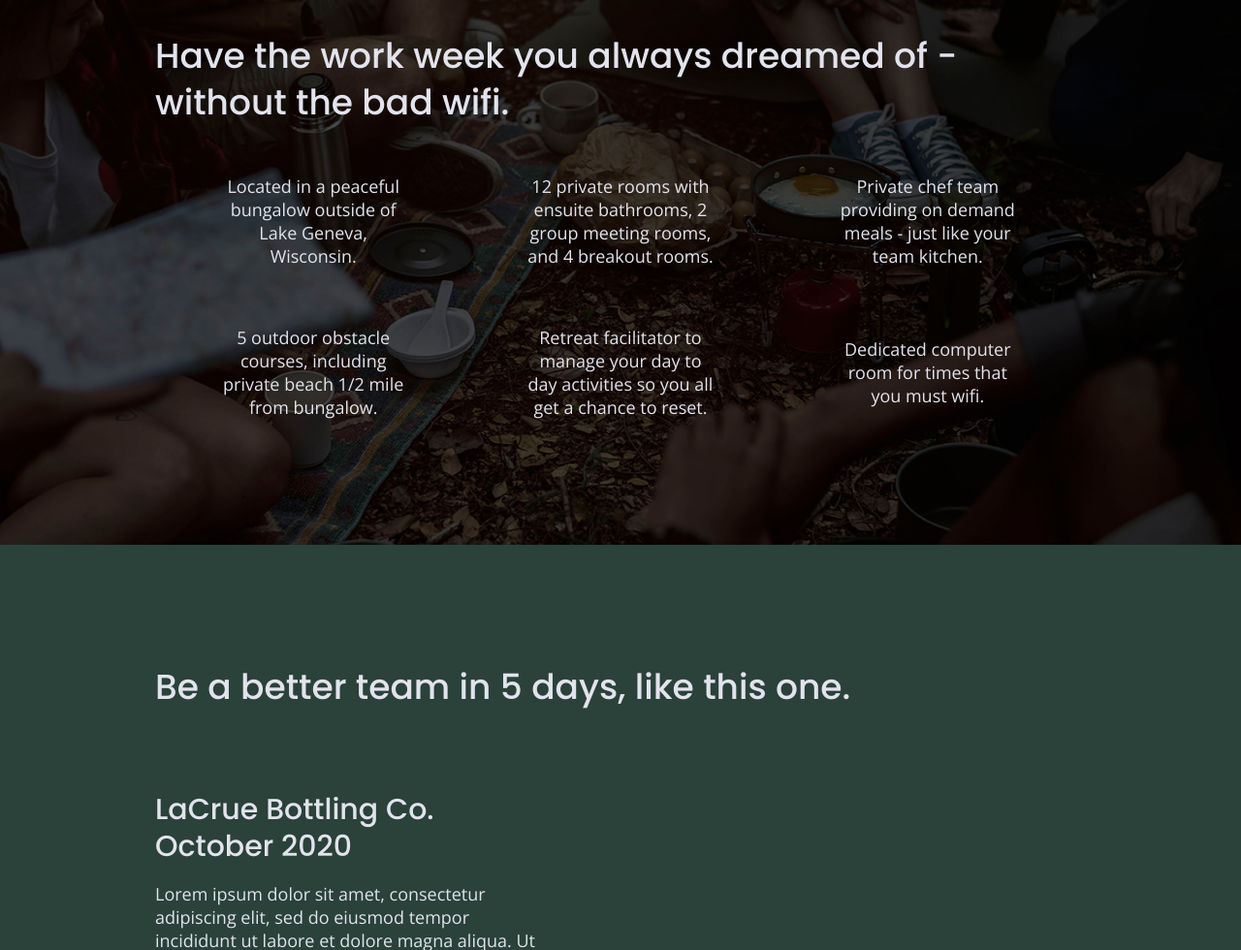
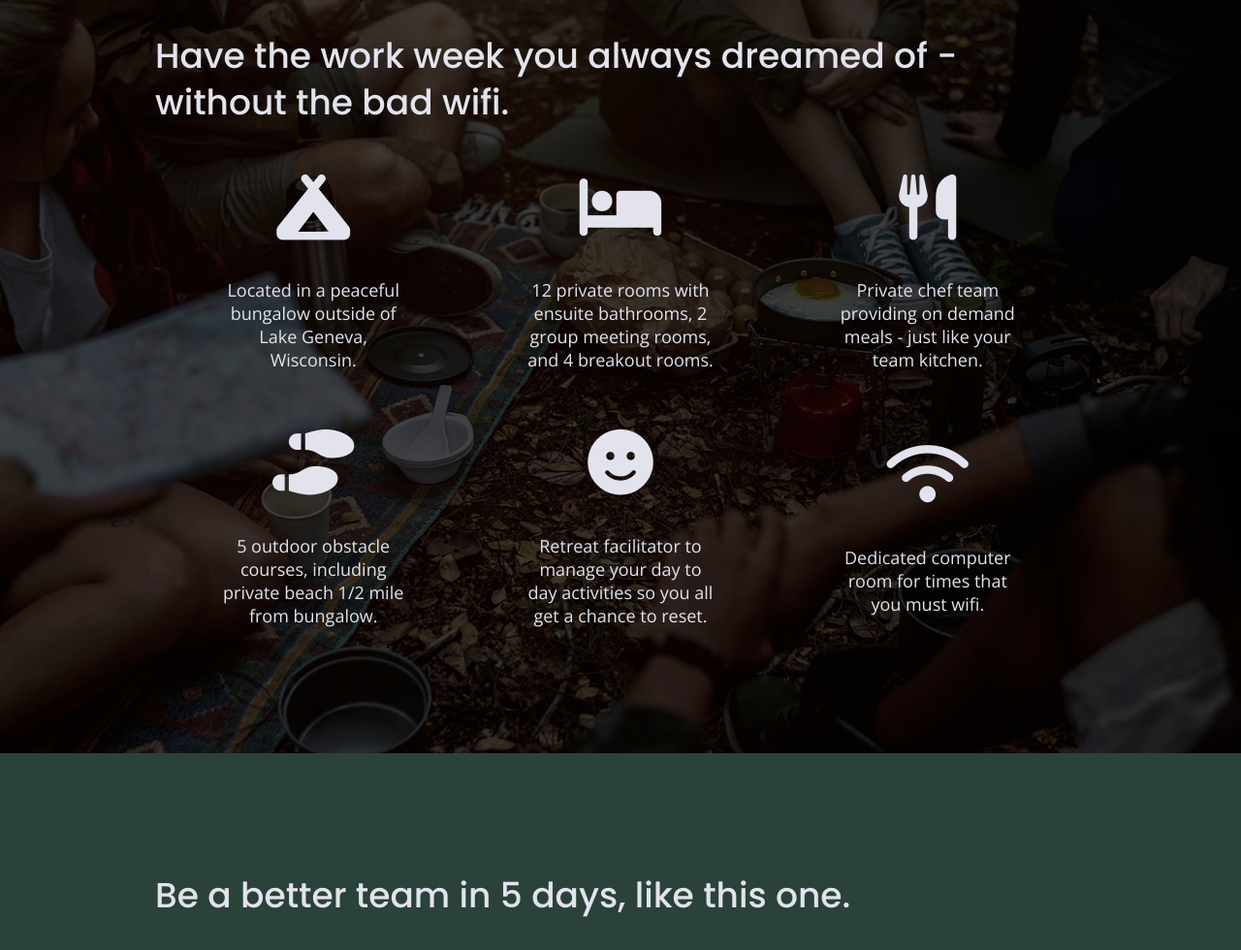
Before and after one commit to AmAysD/206-unplugged, a website built with Parcel: page index.html in a window 1280 px wide. Shown: the part 1098-2078 px from the top of the page at 97% size. Built offline with nearby package versions, Linux system fonts and the light colour scheme.

Commit message:
18th commit

```diff
--- a/css/main.css
+++ b/css/main.css
@@ -339,6 +339,11 @@ input[type=button] {
   margin: 0;
 }
 
+.features i {
+  font-size: 3.75em;
+    margin-bottom: 40px;
+}
+
 /* Reviews */
 
 .reviews {
@@ -605,6 +610,11 @@ input[type=button] {
     flex-basis: 50%;
   }
 
+  .features i {
+    font-size: 3.75em;
+      margin-bottom: 40px;
+  }
+
   .features .features-item-description {
     width: 62%;
   }
@@ -769,6 +779,11 @@ input[type=button] {
     flex-basis: 33%;
   }
 
+  .features i {
+    font-size: 3.75em;
+      margin-bottom: 40px;
+  }
+
   /* Reviews */
   .reviews article div {
     width: 42%;
--- a/index.html
+++ b/index.html
@@ -20,6 +20,9 @@
 
   <link rel="stylesheet" href="css/normalize.css">
   <link rel="stylesheet" href="css/main.css">
+
+  <!-- Place your kits code here -->
+  <script src="https://kit.fontawesome.com/770678c589.js" crossorigin="anonymous"></script>
 
   <meta name="theme-color" content="#fafafa">
 </head>
@@ -70,32 +73,32 @@
         <h2>Have the work week you always dreamed of - without the bad wifi.</h2>
         <div class="features-items">
           <article>
-            <p class="fontawesome-icon"></p>
+            <p class="fontawesome-icon"><i class="fas fa-campground"></i></p>
             <p class="features-item-description">Located in a peaceful bungalow outside of Lake Geneva, Wisconsin.</p>
           </article>
 
           <article>
-            <p class="fontawesome-icon"></p>
+            <p class="fontawesome-icon"><i class="fas fa-bed"></i></p>
             <p class="features-item-description">12 private rooms with ensuite bathrooms, 2 group meeting rooms, and 4 breakout rooms.</p>
           </article>
 
           <article>
-            <p class="fontawesome-icon"></p>
+            <p class="fontawesome-icon"><i class="fas fa-utensils"></i></p>
             <p class="features-item-description">Private chef team providing on demand meals - just like your team kitchen.</p>
           </article>
 
           <article>
-            <p class="fontawesome-icon"></p>
+            <p class="fontawesome-icon"><i class="fas fa-shoe-prints"></i></p>
             <p class="features-item-description">5 outdoor obstacle courses, including private beach 1/2 mile from bungalow.</p>
           </article>
 
           <article>
-            <p class="fontawesome-icon"></p>
+            <p class="fontawesome-icon"><i class="fas fa-smile"></i></p>
             <p class="features-item-description">Retreat facilitator to manage your day to day activities so you all get a chance to reset.</p>
           </article>
 
           <article>
-            <p class="fontawesome-icon"></p>
+            <p class="fontawesome-icon"><i class="fas fa-wifi"></i></p>
             <p class="features-item-description">Dedicated computer room for times that you must wifi.</p>
           </article>
           </div>
```
Also changed, not shown: about/index.html (+3 -0 lines), faq/index.html (+3 -0 lines).
